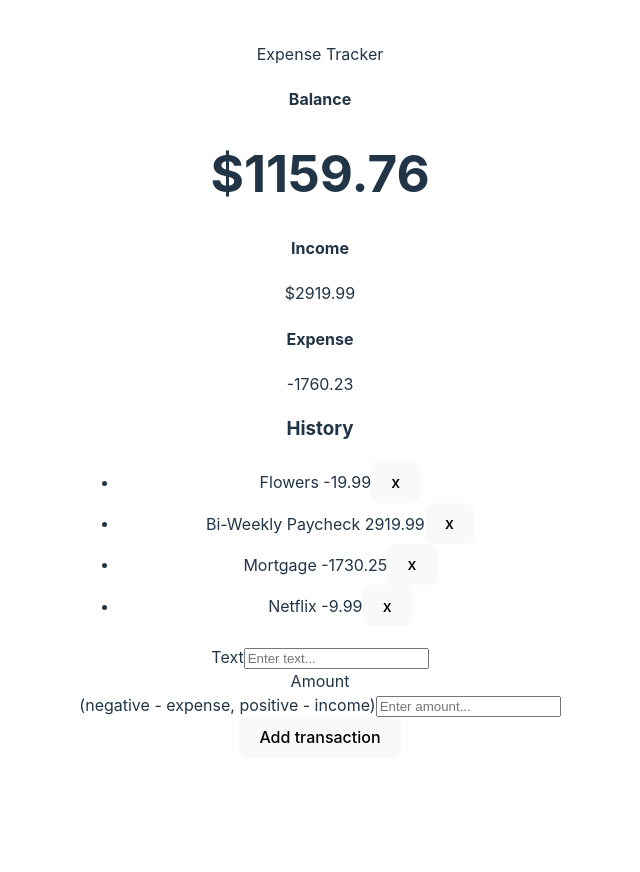
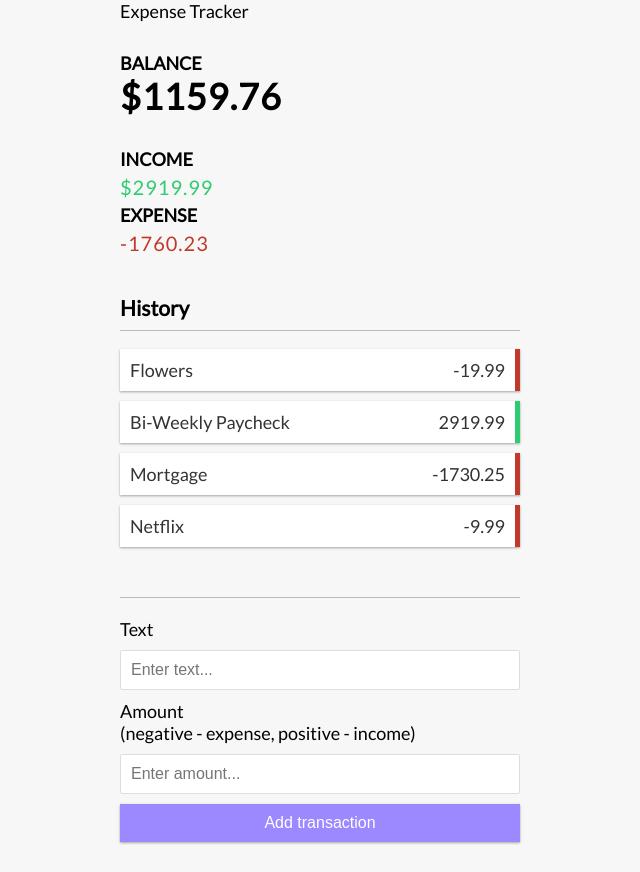
Before and after one commit to dannywo/vue-expense-tracker, a Vue app: page / in a window 1280 px wide. Shown: the whole page, without its empty margins (320-960 px from the left). Before the commit the page ends 800 px from the top, so only its background shows below. Built offline with nearby package versions, Linux system fonts and the light colour scheme.

Commit message:
Adds all new styling

```diff
--- a/src/style.css
+++ b/src/style.css
@@ -1,4 +1,156 @@
+@import url('https://fonts.googleapis.com/css?family=Lato&display=swap');
+
 :root {
+  --box-shadow: 0 1px 3px rgba(0, 0, 0, 0.12), 0 1px 2px rgba(0, 0, 0, 0.24);
+}
+
+* {
+  box-sizing: border-box;
+}
+
+body {
+  background-color: #f7f7f7;
+  display: flex;
+  flex-direction: column;
+  align-items: center;
+  justify-content: center;
+  min-height: 100vh;
+  margin: 0;
+  font-family: 'Lato', sans-serif;
+  font-size: 18px;
+}
+
+.container {
+  margin: 30px auto;
+  width: 400px;
+}
+
+h1 {
+  letter-spacing: 1px;
+  margin: 0;
+}
+
+h3 {
+  border-bottom: 1px solid #bbb;
+  padding-bottom: 10px;
+  margin: 40px 0 10px;
+}
+
+h4 {
+  margin: 0;
+  text-transform: uppercase;
+}
+
+.inc-exp-container {
+  background-color: #fff;
+  box-shadow: var(--box-shadow);
+  padding: 20px;
+  display: flex;
+  justify-content: space-between;
+  margin: 20px 0;
+}
+
+.inc-exp-container > div {
+  flex: 1;
+  text-align: center;
+}
+
+.inc-exp-container > div:first-of-type {
+  border-right: 1px solid #dedede;
+}
+
+.money {
+  font-size: 20px;
+  letter-spacing: 1px;
+  margin: 5px 0;
+}
+
+.money.plus {
+  color: #2ecc71;
+}
+
+.money.minus {
+  color: #c0392b;
+}
+
+label {
+  display: inline-block;
+  margin: 10px 0;
+}
+
+input[type='text'],
+input[type='number'] {
+  border: 1px solid #dedede;
+  border-radius: 2px;
+  display: block;
+  font-size: 16px;
+  padding: 10px;
+  width: 100%;
+}
+
+.btn {
+  cursor: pointer;
+  background-color: #9c88ff;
+  box-shadow: var(--box-shadow);
+  color: #fff;
+  border: 0;
+  display: block;
+  font-size: 16px;
+  margin: 10px 0 30px;
+  padding: 10px;
+  width: 100%;
+}
+
+.btn:focus,
+.delete-btn:focus {
+  outline: 0;
+}
+
+.list {
+  list-style-type: none;
+  padding: 0;
+  margin-bottom: 40px;
+}
+
+.list li {
+  background-color: #fff;
+  box-shadow: var(--box-shadow);
+  color: #333;
+  display: flex;
+  justify-content: space-between;
+  position: relative;
+  padding: 10px;
+  margin: 10px 0;
+}
+
+.list li.plus {
+  border-right: 5px solid #2ecc71;
+}
+
+.list li.minus {
+  border-right: 5px solid #c0392b;
+}
+
+.delete-btn {
+  cursor: pointer;
+  background-color: #e74c3c;
+  border: 0;
+  color: #fff;
+  font-size: 20px;
+  line-height: 20px;
+  padding: 2px 5px;
+  position: absolute;
+  top: 50%;
+  left: 0;
+  transform: translate(-100%, -50%);
+  opacity: 0;
+  transition: opacity 0.3s ease;
+}
+
+.list li:hover .delete-btn {
+  opacity: 1;
+}
+/* :root {
   font-family: Inter, system-ui, Avenir, Helvetica, Arial, sans-serif;
   line-height: 1.5;
   font-weight: 400;
@@ -77,4 +229,4 @@
   button {
     background-color: #f9f9f9;
   }
-}
+} */
```
